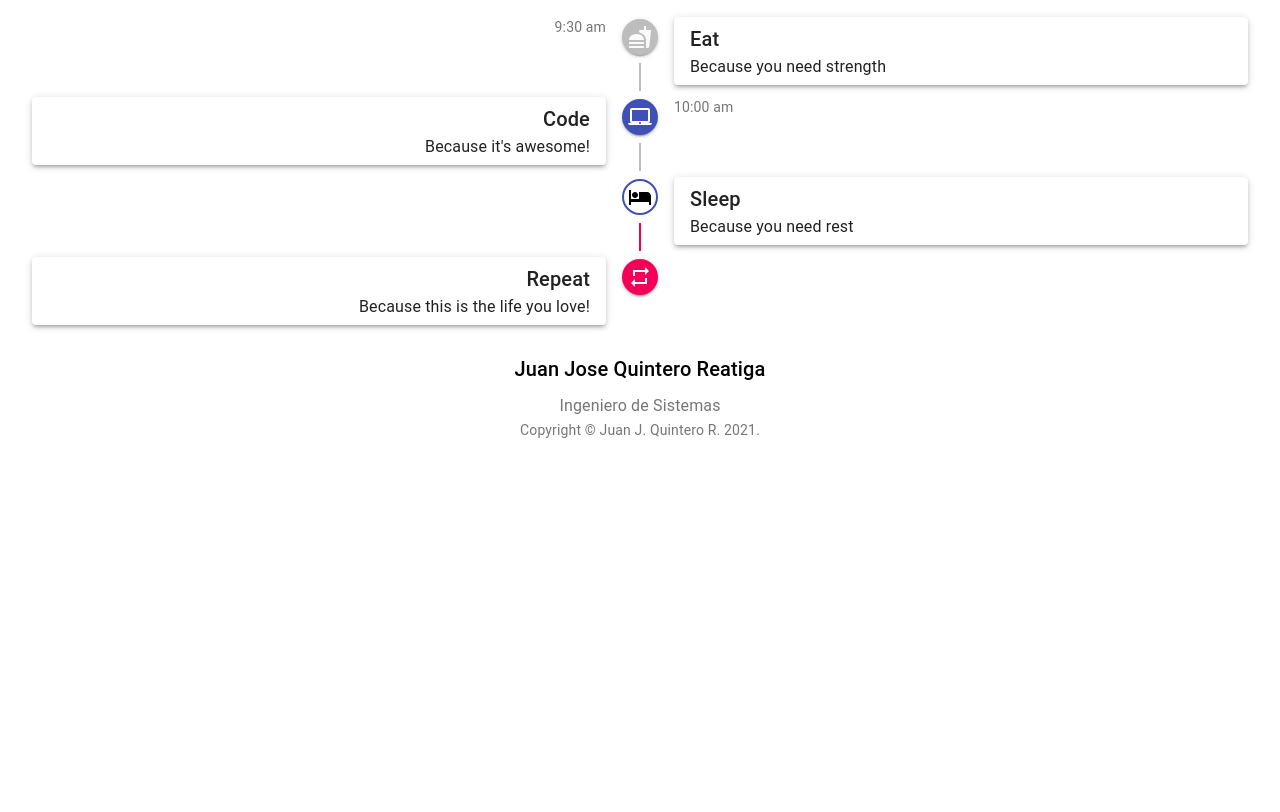
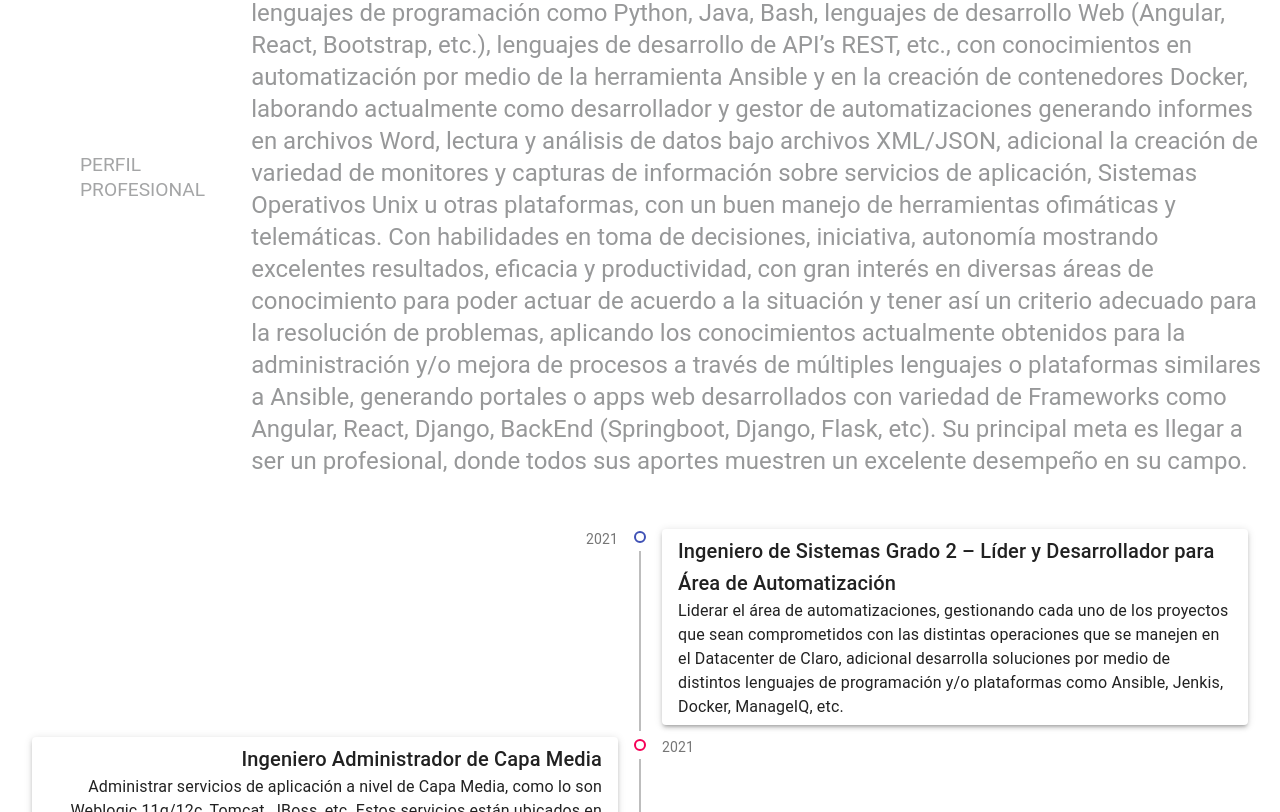
Before and after one commit to juanqr08/CurriculumVitae, a React (Create React App) app: page / in a window 1280 px wide. Shown: the part 528-1340 px from the top of the page. Before the commit the page ends 968 px from the top, so only its background shows below. Built offline with nearby package versions, Linux system fonts and the light colour scheme.

Commit message:
Se agrego Timeline de Experiencia Laboral

```diff
--- a/src/components/ProfileProfetional.jsx
+++ b/src/components/ProfileProfetional.jsx
@@ -13,7 +13,8 @@ const ProfileProfetional = (props) => {
             </Typography>
             <CardContent className="contentInformationGeneral">
                 <Typography component="h5" variant="h5">
-                    Lorem ipsum dolor sit amet consectetur adipisicing elit. Iusto laudantium suscipit expedita temporibus soluta reiciendis dolorem maxime ad molestiae quod! Voluptate ipsam voluptas quisquam sequi iste odit hic totam quaerat?
+                Estudiante de ingeniería de sistemas con la totalidad de los semestres ya cursados a la espera de recibir el título profesional, con experiencia en Administración de Servicios de Aplicación (Weblogic, Tomcat, JBoss, etc.) en el Datacenter de Claro, liderando proyectos de desarrollo enfocados en la automatización de procesos, cuenta con experiencia en el manejo de lenguajes de programación como Python, Java, Bash, lenguajes de desarrollo Web (Angular, React, Bootstrap, etc.), lenguajes de desarrollo de API’s REST, etc., con conocimientos en automatización por medio de la herramienta Ansible y en la creación de contenedores Docker, laborando actualmente como desarrollador y gestor de automatizaciones generando informes en archivos Word, lectura y análisis de datos bajo archivos XML/JSON, adicional la creación de variedad de monitores y capturas de información sobre servicios de aplicación, Sistemas Operativos Unix u otras plataformas, con un buen manejo de herramientas ofimáticas y telemáticas.
+                Con habilidades en toma de decisiones, iniciativa, autonomía mostrando excelentes resultados, eficacia y productividad, con gran interés en diversas áreas de conocimiento para poder actuar de acuerdo a la situación y tener así un criterio adecuado para la resolución de problemas, aplicando los conocimientos actualmente obtenidos para la administración y/o mejora de procesos a través de múltiples lenguajes o plataformas similares a Ansible, generando portales o apps web desarrollados con variedad de Frameworks como Angular, React, Django, BackEnd (Springboot, Django, Flask, etc). Su principal meta es llegar a ser un profesional, donde todos sus aportes muestren un excelente desempeño en su campo.
                 </Typography>
             </CardContent>
         </div>
--- a/src/components/TimeLine.jsx
+++ b/src/components/TimeLine.jsx
@@ -23,84 +23,34 @@ const useStyles = makeStyles((theme) => ({
     },
   }));
 
-  const CustomTimeLine = () => {
+  const CustomTimeLine = (props) => {
     const classes = useStyles();
+    const date = new Date();
+    const {data} = props;
 
     return (
       <Timeline align="alternate">
+          {data.map(item => (
             <TimelineItem>
                 <TimelineOppositeContent>
                     <Typography variant="body2" color="textSecondary">
-              9:30 am
+                    {date.getFullYear()}
                     </Typography>
                 </TimelineOppositeContent>
                 <TimelineSeparator>
-            <TimelineDot>
-              <FastfoodIcon />
-            </TimelineDot>
+                    <TimelineDot variant="outlined" color={item.color} />
                     <TimelineConnector />
                 </TimelineSeparator>
                 <TimelineContent>
                     <Paper elevation={3} className={classes.paper}>
                     <Typography variant="h6" component="h1">
-                Eat
+                        {item.position}
                     </Typography>
-              <Typography>Because you need strength</Typography>
+                    <Typography>{item.functions}</Typography>
                     </Paper>
                 </TimelineContent>
             </TimelineItem>
-        <TimelineItem>
-          <TimelineOppositeContent>
-            <Typography variant="body2" color="textSecondary">
-              10:00 am
-            </Typography>
-          </TimelineOppositeContent>
-          <TimelineSeparator>
-            <TimelineDot color="primary">
-              <LaptopMacIcon />
-            </TimelineDot>
-            <TimelineConnector />
-          </TimelineSeparator>
-          <TimelineContent>
-            <Paper elevation={3} className={classes.paper}>
-              <Typography variant="h6" component="h1">
-                Code
-              </Typography>
-              <Typography>Because it&apos;s awesome!</Typography>
-            </Paper>
-          </TimelineContent>
-        </TimelineItem>
-        <TimelineItem>
-          <TimelineSeparator>
-            <TimelineDot color="primary" variant="outlined">
-              <HotelIcon />
-            </TimelineDot>
-            <TimelineConnector className={classes.secondaryTail} />
-          </TimelineSeparator>
-          <TimelineContent>
-            <Paper elevation={3} className={classes.paper}>
-              <Typography variant="h6" component="h1">
-                Sleep
-              </Typography>
-              <Typography>Because you need rest</Typography>
-            </Paper>
-          </TimelineContent>
-        </TimelineItem>
-        <TimelineItem>
-          <TimelineSeparator>
-            <TimelineDot color="secondary">
-              <RepeatIcon />
-            </TimelineDot>
-          </TimelineSeparator>
-          <TimelineContent>
-            <Paper elevation={3} className={classes.paper}>
-              <Typography variant="h6" component="h1">
-                Repeat
-              </Typography>
-              <Typography>Because this is the life you love!</Typography>
-            </Paper>
-          </TimelineContent>
-        </TimelineItem>
+          ))}
       </Timeline>
     );
 }
--- a/src/components/cv.jsx
+++ b/src/components/cv.jsx
@@ -2,6 +2,7 @@ import { Fragment } from 'react';
 import Header from "./Header";
 import Footer from "./Footer";
 import ProfileProfesional from "./ProfileProfetional";
+import { Experience } from "../constants/Expirience";
 import CustomTimeLine from "./TimeLine";
 import Divider from "@material-ui/core/Divider";
 
@@ -11,7 +12,7 @@ const CurriculumVitae = () => {
             <Header title="Hoja de Vida" name="Juan Jose Quintero" position="Desarrollador"/>
             <Divider  />
             <ProfileProfesional />
-            <CustomTimeLine />
+            <CustomTimeLine data={Experience} />
             <Footer title="Juan Jose Quintero Reatiga" description="Ingeniero de Sistemas"/>
         </Fragment>
     )
--- a/src/constants/Expirience.jsx
+++ b/src/constants/Expirience.jsx
@@ -0,0 +1,26 @@
+export const Experience = [
+    {
+        business: 'Indra Colombia',
+        countMonth: 18,
+        state: true,
+        position: 'Ingeniero de Sistemas Grado 2 – Líder y Desarrollador para Área de Automatización',
+        functions: 'Liderar el área de automatizaciones, gestionando cada uno de los proyectos que sean comprometidos con las distintas operaciones que se manejen en el Datacenter de Claro, adicional desarrolla soluciones por medio de distintos lenguajes de programación y/o plataformas como Ansible, Jenkis, Docker, ManageIQ, etc.',
+        color: 'primary',
+    },
+    {
+        business: 'Indra Colombia',
+        countMonth: 18,
+        state: false,
+        position: 'Ingeniero Administrador de Capa Media',
+        functions: 'Administrar servicios de aplicación a nivel de Capa Media, como lo son Weblogic 11g/12c, Tomcat, JBoss, etc. Estos servicios están ubicados en gran mayoría en servidores con Sistemas Operativos Unix, dando paso a la creación de variedad de Shell Scripts, Scripts de Python, que dan mayor agilidad al realizar actividades o al realizar monitoreo de los servicios, adicional automatización de informes generando documentos Word, reducción de tareas y creación de monitores a partir de herramientas como Ansible, reduciendo algunos procesos concurrentes en las operaciones.',
+        color: 'secondary',
+    },
+    {
+        business: 'Practicante del Área de Audiovisuales',
+        countMonth: 11,
+        state: false,
+        position: 'Fundación Universitaria Unipanamericana',
+        functions: 'Dar soporte técnico en servicios audiovisuales y computacionales, preparando las aulas de estudio y sus correspondientes materiales.',
+        color: 'primary',
+    },
+]
```
Lines whose indentation alone changed are shown as unchanged.
